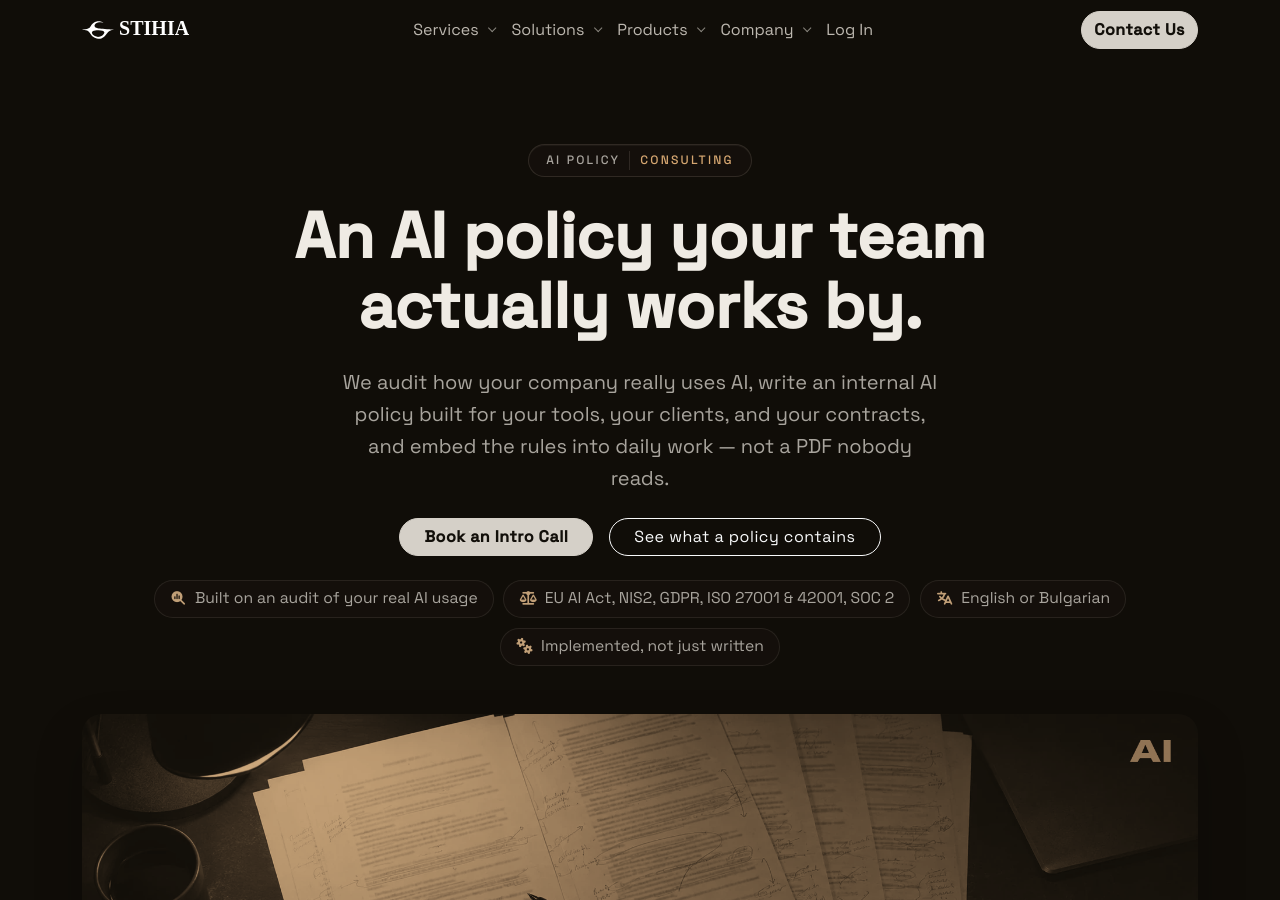
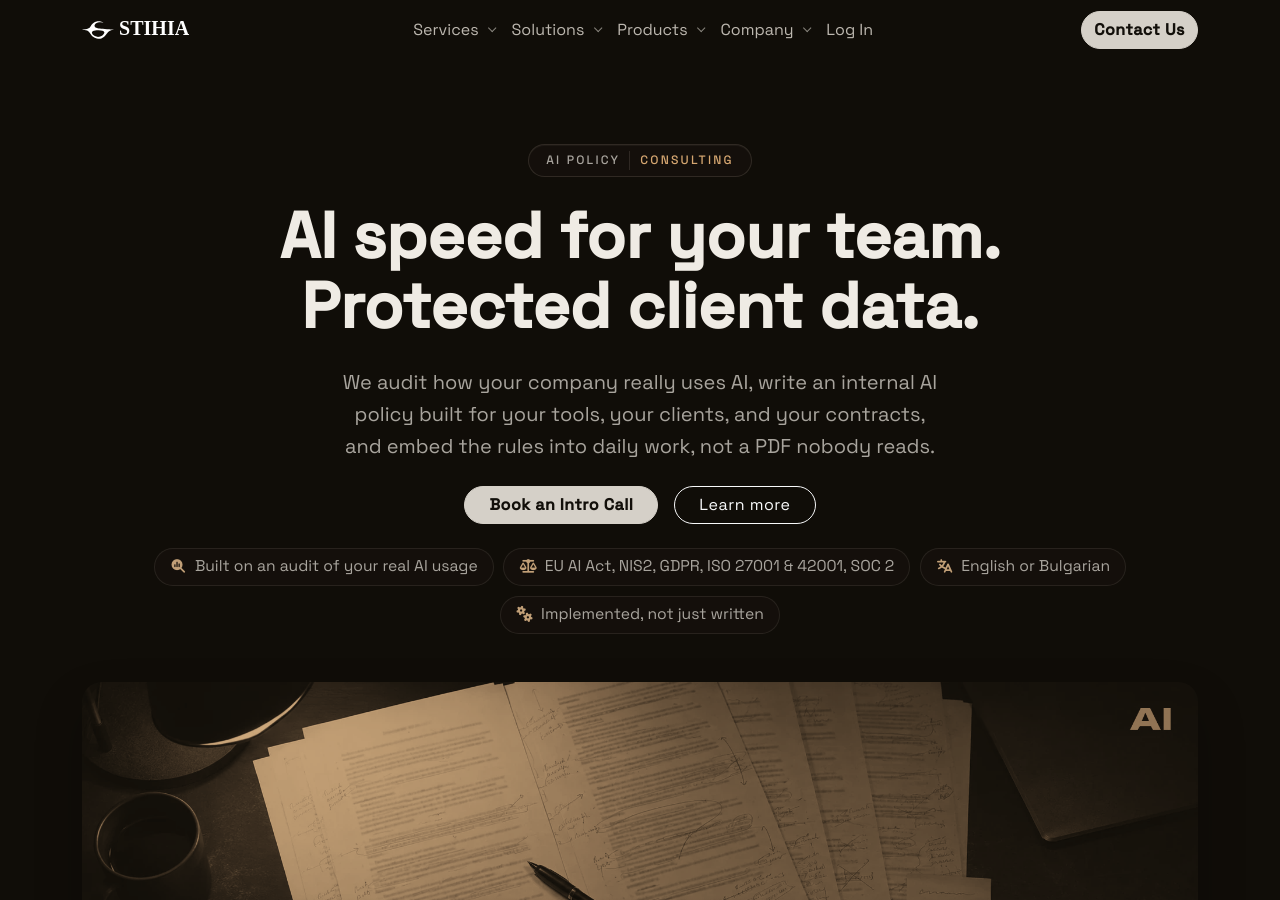
Before and after one commit to stihia-ai/stihia-ai.github.io, a Jekyll site: the page built from services/ai-policy.html, in a window 1280 px wide and 900 px high. Built offline with Jekyll 4.4.1, drawn with Linux system fonts in a browser that asks for light colours; nearby versions of some CDN libraries; some web fonts are replaced; some of the changed text lies outside the part shown.

Commit message:
fix(services): update ai policy page copy

```diff
--- a/_includes/footer.html
+++ b/_includes/footer.html
@@ -131,7 +131,7 @@
   >
     <div class="col-12">
       <p class="text-muted mb-0 small">
-        &copy; <span id="copyright-year">2026</span> Stihia Ltd. Some content on this page has been generated with the help of AI tools."
+        &copy; <span id="copyright-year">2026</span> Stihia Ltd. Some content on this page has been generated with the help of AI tools.
       </p>
     </div>
   </div>
--- a/services/ai-policy.html
+++ b/services/ai-policy.html
@@ -27,12 +27,12 @@ canonical_redirect: true
           <span class="hero-eyebrow-accent">CONSULTING</span>
         </p>
         <h1 class="hero-title">
-          An AI policy your team<br />actually works by.
+          AI speed for your team.<br />Protected client data.
         </h1>
         <p class="hero-subtitle">
           We audit how your company really uses AI, write an internal AI
           policy built for your tools, your clients, and your contracts,
-          and embed the rules into daily work &mdash; not a PDF nobody
+          and embed the rules into daily work, not a PDF nobody
           reads.
         </p>
       </div>
@@ -43,8 +43,8 @@ canonical_redirect: true
           rel="noopener noreferrer">
           Book an Intro Call
         </a>
-        <a class="btn btn-outline-light rounded-pill px-4" href="#anatomy">
-          See what a policy contains
+        <a class="btn btn-outline-light rounded-pill px-4" href="#journey">
+          Learn more
         </a>
       </div>
     </div>
```
Also changed, not shown: other parts of services/ai-policy.html (+2 -2 lines).
